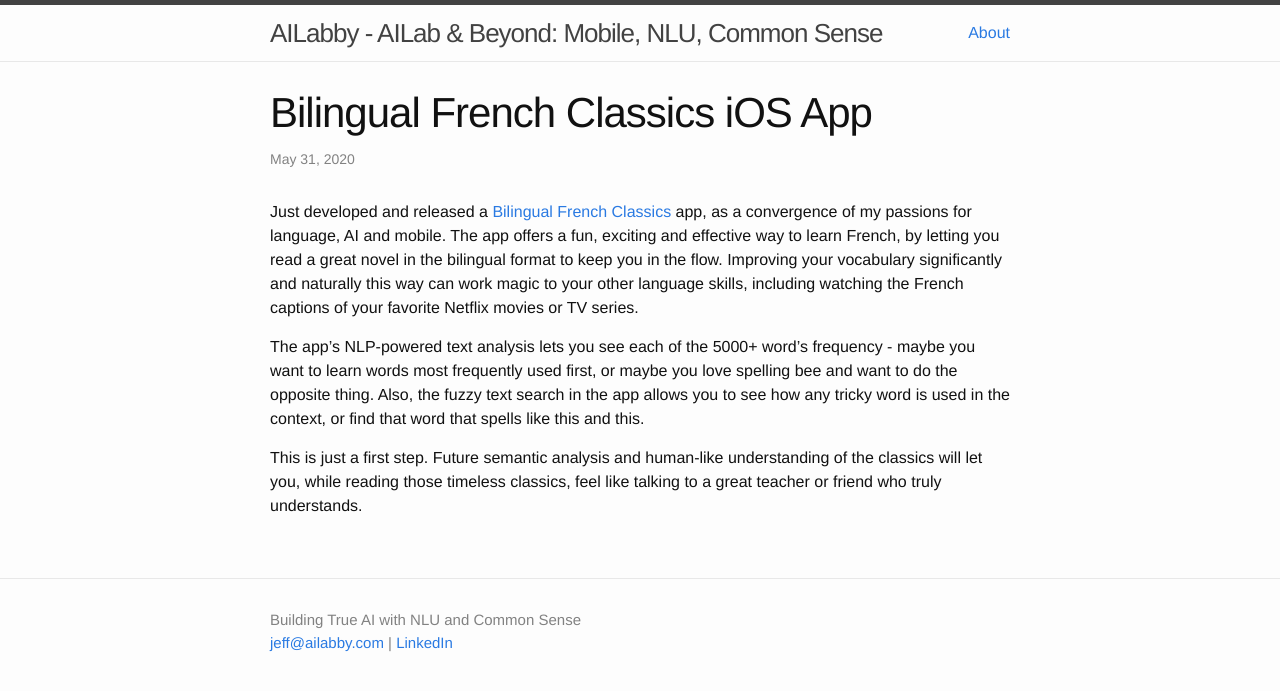
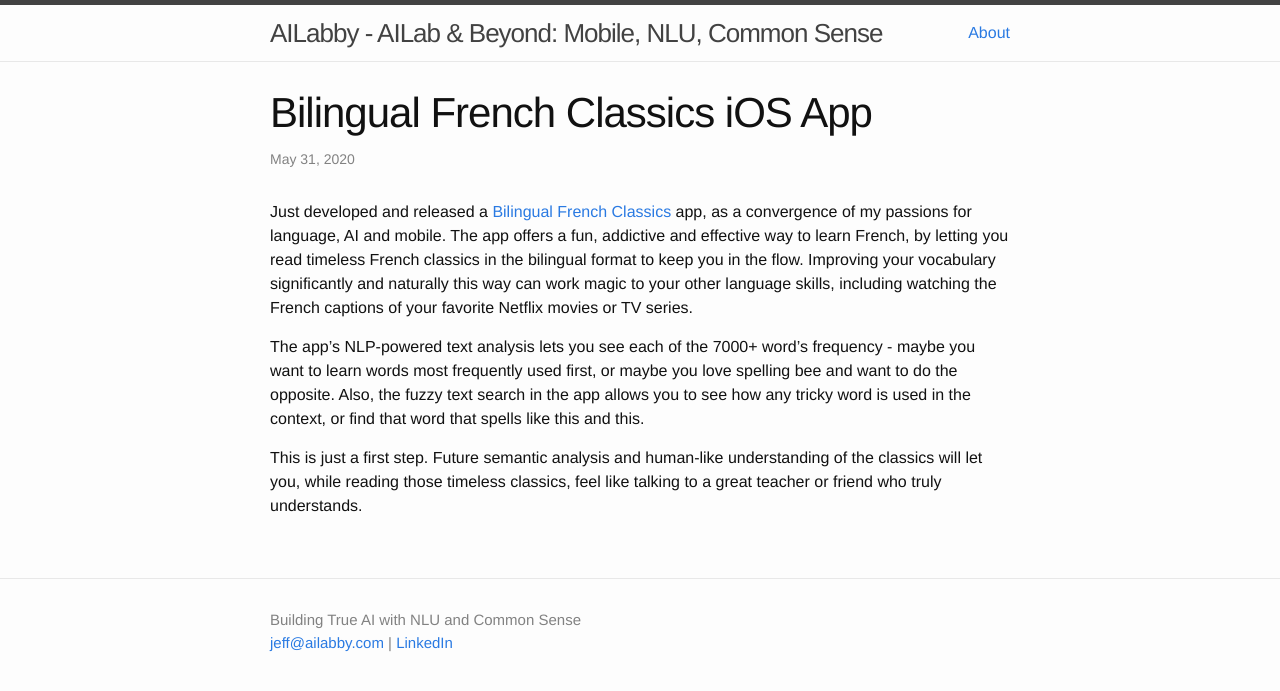
Before and after one commit to jeffxtang/jeffxtang.github.io, a Jekyll site: the page built from _posts/2020-05-31-bilingual-french-classics.md, in a window 1280 px wide. Shown: the top 691 px of the page. Built offline with Jekyll 4.4.1, drawn with Linux system fonts in a browser that asks for light colours; comment, search, counter and statistics services are not loaded.

Commit message:
updated bilingual fc

```diff
--- a/_posts/2020-05-31-bilingual-french-classics.md
+++ b/_posts/2020-05-31-bilingual-french-classics.md
@@ -6,8 +6,8 @@ date:   2020-05-31 23:59:00
 categories: nlp, nlu, ai, mobile
 ---
 
-Just developed and released a [Bilingual French Classics](https://apps.apple.com/us/app/bilingual-french-classics/id1514959129?ls=1) app, as a convergence of my passions for language, AI and mobile. The app offers a fun, exciting and effective way to learn French, by letting you read a great novel in the bilingual format to keep you in the flow. Improving your vocabulary significantly and naturally this way can work magic to your other language skills, including watching the French captions of your favorite Netflix movies or TV series.
+Just developed and released a [Bilingual French Classics](https://apps.apple.com/us/app/bilingual-french-classics/id1514959129?ls=1) app, as a convergence of my passions for language, AI and mobile. The app offers a fun, addictive and effective way to learn French, by letting you read timeless French classics in the bilingual format to keep you in the flow. Improving your vocabulary significantly and naturally this way can work magic to your other language skills, including watching the French captions of your favorite Netflix movies or TV series.
 
-The app's NLP-powered text analysis lets you see each of the 5000+ word's frequency - maybe you want to learn words most frequently used first, or maybe you love spelling bee and want to do the opposite thing. Also, the fuzzy text search in the app allows you to see how any tricky word is used in the context, or find that word that spells like this and this.
+The app's NLP-powered text analysis lets you see each of the 7000+ word's frequency - maybe you want to learn words most frequently used first, or maybe you love spelling bee and want to do the opposite. Also, the fuzzy text search in the app allows you to see how any tricky word is used in the context, or find that word that spells like this and this.
 
 This is just a first step. Future semantic analysis and human-like understanding of the classics will let you, while reading those timeless classics, feel like talking to a great teacher or friend who truly understands.
```
